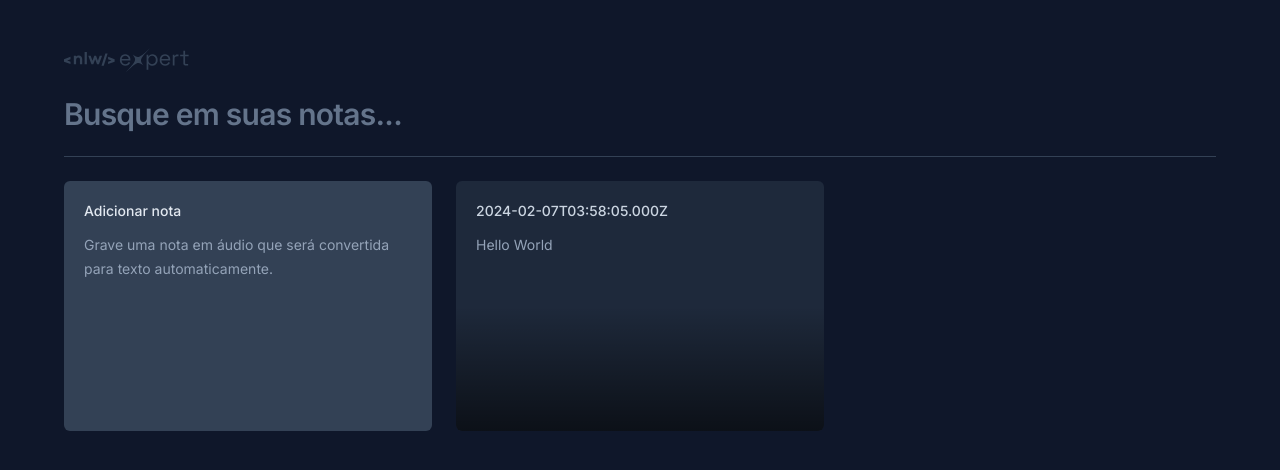
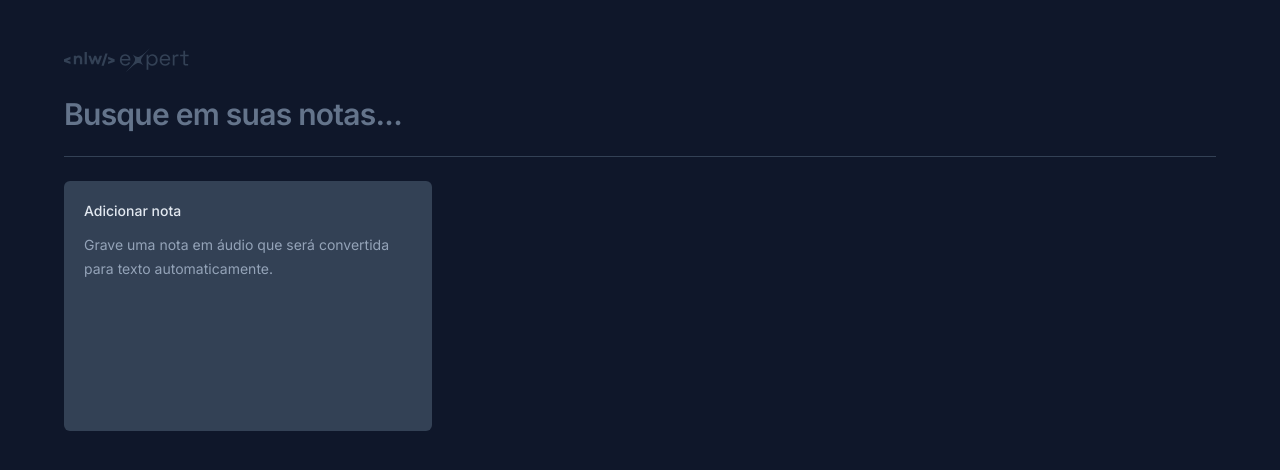
Before and after one commit to OJailson17/notes-nlw-experts-react, a React (Vite) app: page / in a window 1280 px wide. Shown: the top 470 px of the page. Built offline with nearby package versions, Linux system fonts and the light colour scheme.

Commit message:
feat: save notes on local storage

```diff
--- a/src/app.tsx
+++ b/src/app.tsx
@@ -1,13 +1,38 @@
+import { ChangeEvent, useEffect, useState } from 'react';
 import logo from './assets/logo.svg';
 import { NewNoteCard } from './components/new-note-card';
 import { NoteCard } from './components/note-card';
 
-const note = {
-	date: new Date(),
-	content: 'Hello World',
-};
+interface Note {
+	id: string;
+	date: Date;
+	content: string;
+}
 
 export function App() {
+	const [notes, setNotes] = useState<Note[]>(() => {
+		const notesOnStorage = localStorage.getItem('@nlw:notes');
+
+		if (notesOnStorage) {
+			return JSON.parse(notesOnStorage);
+		}
+
+		return [];
+	});
+
+	const onNoteCreated = (content: string) => {
+		const newNote = {
+			id: crypto.randomUUID(),
+			date: new Date(),
+			content,
+		};
+
+		const notesArray = [newNote, ...notes];
+
+		setNotes(notesArray);
+		localStorage.setItem('@nlw:notes', JSON.stringify(notesArray));
+	};
+
 	return (
 		<div className='mx-auto max-w-6xl my-12 space-y-6'>
 			<img src={logo} alt='NLW Experts' />
@@ -23,9 +48,11 @@
 			<div className='h-px bg-slate-700' />
 
 			<div className='grid gap-6 grid-cols-3 auto-rows-[250px]'>
-				<NewNoteCard />
+				<NewNoteCard onNoteCreated={onNoteCreated} />
 
-				<NoteCard note={note} />
+				{notes.map(note => (
+					<NoteCard key={note.id} note={note} />
+				))}
 			</div>
 		</div>
 	);
--- a/src/components/new-note-card.tsx
+++ b/src/components/new-note-card.tsx
@@ -3,7 +3,11 @@
 import { ChangeEvent, FormEvent, useState } from 'react';
 import { toast } from 'sonner';
 
-export const NewNoteCard = () => {
+interface NewNoteCardProps {
+	onNoteCreated: (content: string) => void;
+}
+
+export const NewNoteCard = ({ onNoteCreated }: NewNoteCardProps) => {
 	const [shouldShowOnBoarding, setShouldShowOnBoarding] = useState(true);
 	const [content, setContent] = useState('');
 
@@ -22,7 +26,10 @@
 	const handleSaveNote = (event: FormEvent) => {
 		event.preventDefault();
 
-		console.log(content);
+		onNoteCreated(content);
+
+		setContent('');
+		setShouldShowOnBoarding(true);
 
 		toast.success('Nota criada com sucesso!');
 	};
@@ -72,6 +79,7 @@
 									autoFocus
 									className='text-sm leading-6 text-slate-400 bg-transparent resize-none flex-1 outline-none'
 									onChange={handleContentChange}
+									value={content}
 								/>
 							)}
 						</div>
--- a/src/components/note-card.tsx
+++ b/src/components/note-card.tsx
@@ -15,7 +15,10 @@
 		<Dialog.Root>
 			<Dialog.Trigger className='rounded-md text-left flex flex-col bg-slate-800 p-5 gap-3 overflow-hidden outline-none relative hover:ring-2 ring-slate-600 focus-visible:ring-2 focus-visible:ring-lime-400'>
 				<span className='text-sm font-medium text-slate-300'>
-					{note.date.toISOString()}
+					{formatDistanceToNow(note.date, {
+						locale: ptBR,
+						addSuffix: true,
+					})}
 				</span>
 				<p className='text-sm leading-6 text-slate-400'>{note.content}</p>
 
```
